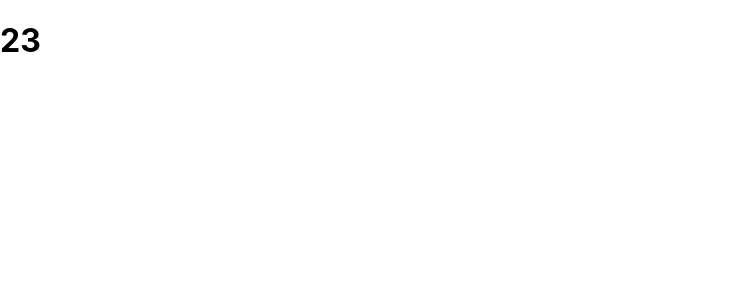
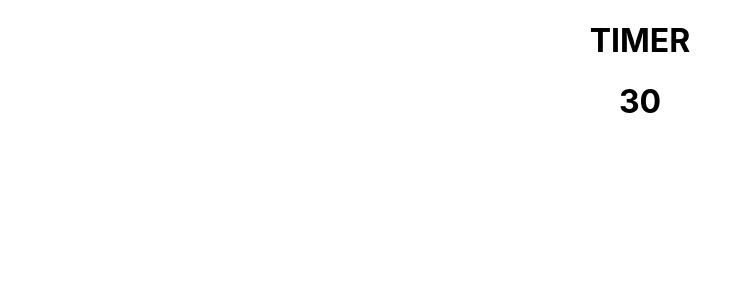
Before and after one commit to Theseus33/ReactLifecycles, a React (Create React App) app: page / in a window 1280 px wide. Shown: the top 300 px of the page, without its empty margins (0-752 px from the left). Built offline with nearby package versions, Linux system fonts and the light colour scheme.

Commit message:
update clock to show render reloading multiple times

```diff
--- a/src/App.js
+++ b/src/App.js
@@ -1,15 +1,17 @@
 import React, { Component } from 'react';
-import logo from './logo.svg';
+import lDataLoader from "./Dataloader";
 import './App.css';
-import Timer from './Timer.js';
+import Timer from './Timer';
 
 class App extends Component {
 
   render() {
     return (
-
-      <Timer />
-    )
+      <div className="App">
+        <h1>TIMER</h1>
+        <Timer />
+      </div>
+    );
   }
 }
 
--- a/src/Timer.js
+++ b/src/Timer.js
@@ -8,6 +8,9 @@
     }
     componentDidMount() {
         console.log("IN COMPONENT DID MOUNT");
+        this.timerID = setInterval(() => {
+            this.setState({ time: new Date() });
+        }, 1000);
     }
     render() {
         console.log("IN RENDER");
```
Also changed, not shown: src/Dataloader.js (added).
